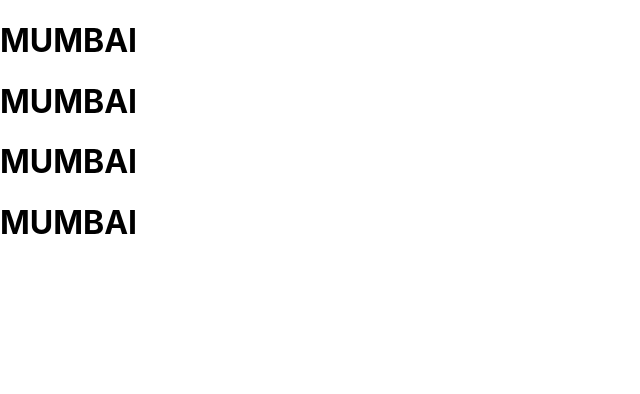
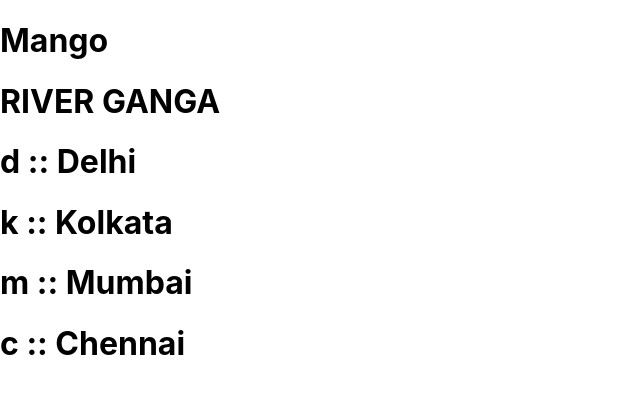
Before and after one commit to cg-202/day8-react-app, a React (Create React App) app: page / in a window 1280 px wide. Shown: the top 394 px of the page, without its empty margins (0-640 px from the left). Built offline with nearby package versions, Linux system fonts and the light colour scheme.

Commit message:
multiple custom tag.

```diff
--- a/src/App.js
+++ b/src/App.js
@@ -1,5 +1,6 @@
 import logo from "./logo.svg";
 import "./App.css";
+import { useState } from "react";
 
 /**
  * SPECIAL FUNCTION. ITS RETURNS JSX.
@@ -21,10 +22,12 @@
 function App() {
   return (
     <div>
-      <CityApp />
-      <CityApp />
-      <CityApp />
-      <CityApp />
+      <FruitApp />
+      <NatureTag name="RIVER GANGA" />
+      <CityApp name="Delhi" id="d" />
+      <CityApp name="Kolkata" id="k" />
+      <CityApp name="Mumbai" id="m" />
+      <CityApp name="Chennai" id="c" />
     </div>
   );
 }
@@ -35,12 +38,34 @@
  * IT RETUNRNS JSX.
  * LOOK AT THE METHOD NAME AS WELL>
  *
- * LITTLE WIERD :: CITY IS STATIC.
+ * LITTLE WIERD :: CITY IS STATIC. :: PROBLEM SOLVED :: DYMAIC COMPONEENT
+ * RESUCE :: FUNCTION PARAMETER  :: USING THE CONCEPT OF PROPS
  *
  * <CityApp>
+ *
+ * {id, name} = props
  */
-function CityApp() {
-  return <h1>MUMBAI</h1>;
+function CityApp({ id, name }) {
+  return (
+    <h1>
+      {id} :: {name}
+    </h1>
+  );
+}
+
+/**
+ * let {name} = props;
+ */
+function NatureTag(props) {
+  return <h1>{props.name}</h1>;
+}
+
+/**
+ * HARDCODED COMPONENT
+ * <FruitApp
+ */
+function FruitApp() {
+  return <h1>Mango</h1>;
 }
 
 export default App;
```
